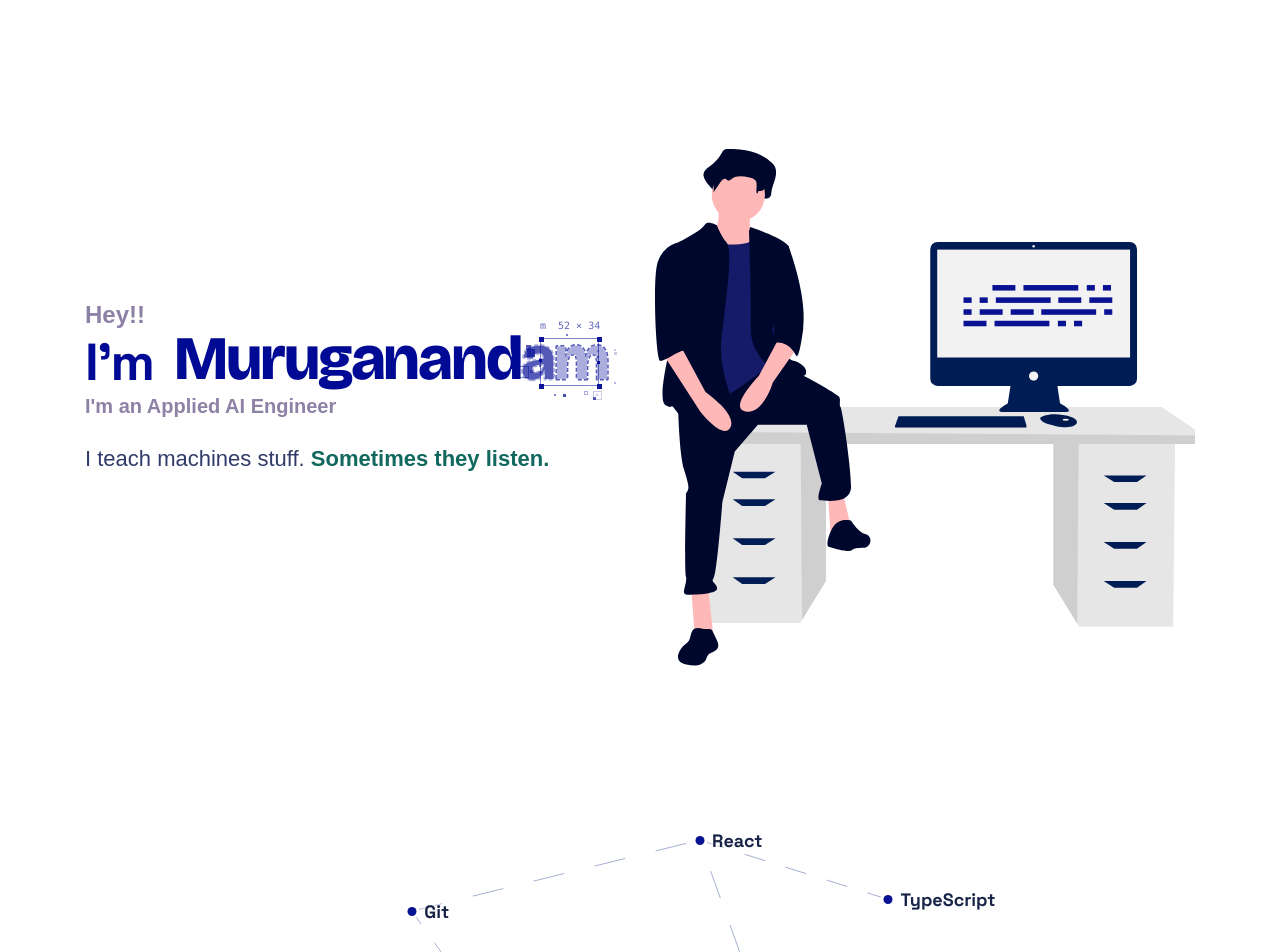
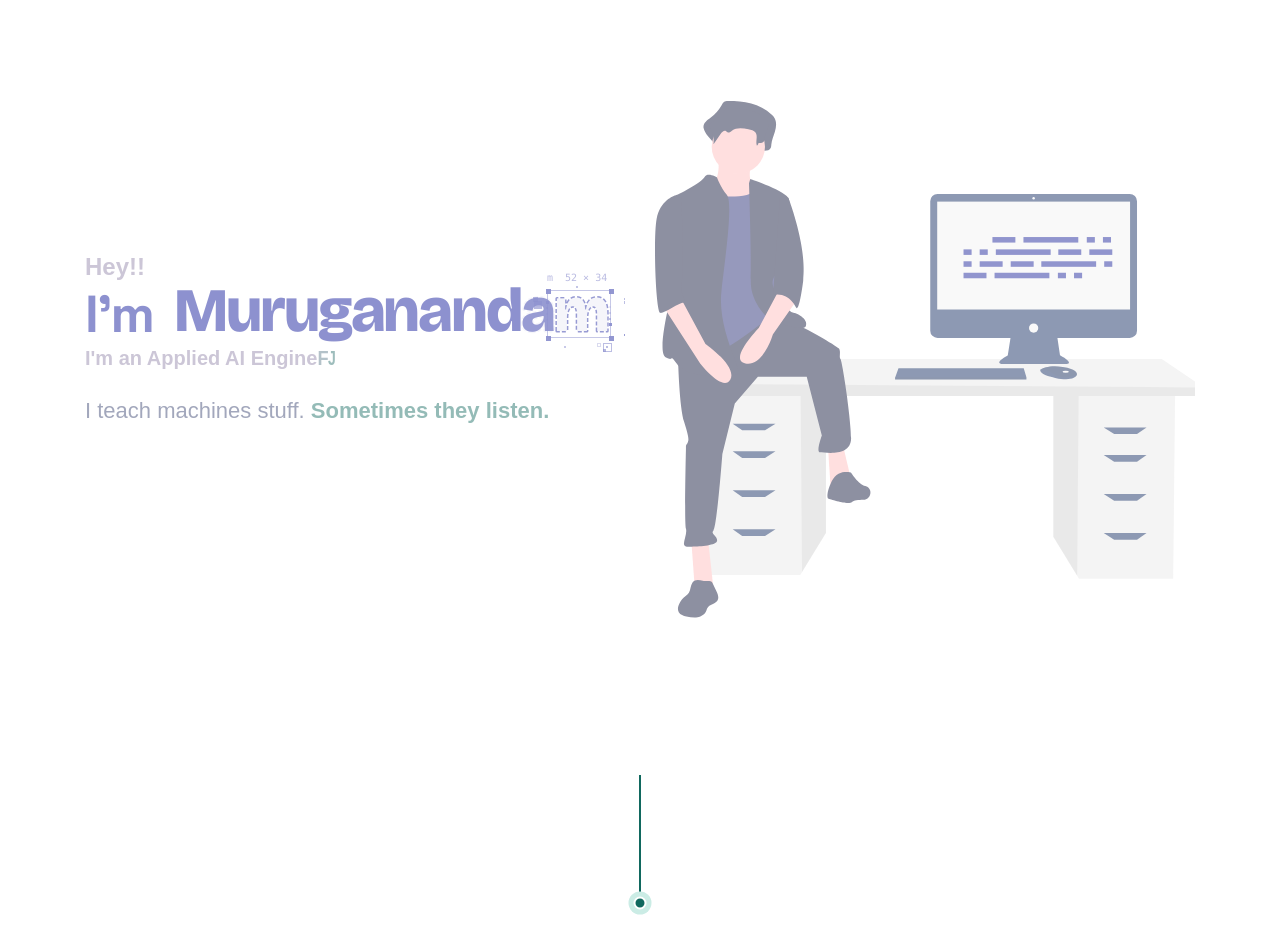
Before and after one commit to MuruganandamMG/Portfolio-doodle, a React (Vite) app: page / in a window 1280 px wide. Shown: the top 952 px of the page. Built offline with nearby package versions, Linux system fonts and the light colour scheme; a web font is replaced by a local one.

Commit message:
Make the hero to skills scroll transition more visible

```diff
--- a/src/components/SkillsGraph.jsx
+++ b/src/components/SkillsGraph.jsx
@@ -82,6 +82,9 @@ export default function SkillsGraph({ hero }) {
         }
       }}
     >
+      <div className="skills-graph-handoff" aria-hidden="true">
+        <span />
+      </div>
       <div className="skills-graph-field">
         {['desktop', 'mobile'].map(layout => (
           <svg
@@ -104,7 +107,6 @@ export default function SkillsGraph({ hero }) {
                   x2={mobile ? b.mx : b.x}
                   y2={mobile ? b.my : b.y}
                   pathLength="1"
-                  vectorEffect="non-scaling-stroke"
                   data-connected={from === active || to === active}
                   style={{ '--edge-delay': (index % 6) * 0.045 }}
                 />
--- a/src/components/SkillsGraph.scss
+++ b/src/components/SkillsGraph.scss
@@ -1,5 +1,10 @@
 .home-hero .particle-container {
 	opacity: calc(1 - var(--hero-exit, 0));
+}
+
+.home-hero .home-container {
+	transform: translateY(calc(-3rem * var(--hero-exit, 0)));
+	opacity: calc(1 - var(--hero-exit, 0) * 0.55);
 }
 
 .skills-graph {
@@ -11,11 +16,53 @@
 	background: #fff;
 }
 
+.skills-graph-handoff {
+	--signal: clamp(0, var(--graph-progress) * 2.2, 1);
+	position: relative;
+	height: clamp(5.5rem, 16vh, 9rem);
+}
+
+.skills-graph-handoff::before,
+.skills-graph-handoff::after,
+.skills-graph-handoff span {
+	content: '';
+	position: absolute;
+	left: 50%;
+}
+
+.skills-graph-handoff::before,
+.skills-graph-handoff::after {
+	inset-block-start: 0;
+	width: 2px;
+	height: 100%;
+	transform: translateX(-50%);
+	background: #d8dff4;
+}
+
+.skills-graph-handoff::after {
+	background: #11685e;
+	transform: translateX(-50%) scaleY(var(--signal));
+	transform-origin: top;
+}
+
+.skills-graph-handoff span {
+	top: calc(var(--signal) * 100%);
+	z-index: 1;
+	width: 13px;
+	height: 13px;
+	transform: translate(-50%, -50%);
+	border: 2px solid #fff;
+	border-radius: 50%;
+	background: #11685e;
+	box-shadow: 0 0 0 5px #cbece5;
+}
+
 .skills-graph-field {
 	position: relative;
 	width: min(100%, 62rem);
 	height: clamp(26rem, 61vw, 37rem);
 	margin-inline: auto;
+	transform: translateY(calc(3rem * (1 - var(--graph-progress))));
 }
 
 .skills-graph-edges {
@@ -31,21 +78,22 @@
 }
 
 .skills-graph-edges line {
-	stroke: #a6afd3;
-	stroke-width: 1;
+	stroke: #7d90c6;
+	stroke-width: 0.23;
 	stroke-dasharray: 1;
 	stroke-dashoffset: calc(1 - clamp(0, (var(--graph-progress) - var(--edge-delay)) * 1.6, 1));
 	transition: stroke 160ms ease, opacity 160ms ease;
 }
 
 .skills-graph-node {
+	--arrival: clamp(0, (var(--graph-progress) - var(--node-delay)) * 2, 1);
 	position: absolute;
 	left: var(--node-x);
 	top: var(--node-y);
 	display: flex;
 	align-items: center;
 	gap: 0.5rem;
-	transform: translate(calc(-1 * (0.375rem + var(--node-size) / 2)), -50%);
+	transform: translate(calc(-1 * (0.375rem + var(--node-size) / 2)), calc(-50% + (1 - var(--arrival)) * 1.4rem));
 	min-height: 32px;
 	padding: 0.25rem 0.375rem;
 	border: 0;
@@ -56,10 +104,11 @@
 	white-space: nowrap;
 	text-shadow: 0 0 4px #fff, 0 0 6px #fff, 0 0 8px #fff;
 	cursor: pointer;
-	opacity: clamp(0, (var(--graph-progress) - var(--node-delay)) * 2, 1);
+	opacity: var(--arrival);
 }
 
 .skills-graph-node:focus-visible {
+	--arrival: 1;
 	outline: 2px solid var(--graph-active);
 	outline-offset: 2px;
 	background: #fff;
@@ -90,7 +139,7 @@
 
 .skills-graph line[data-connected='true'] {
 	stroke: var(--graph-active);
-	stroke-width: 1.7;
+	stroke-width: 0.32;
 	stroke-dashoffset: 0;
 }
 
@@ -126,6 +175,16 @@
 }
 
 @media (prefers-reduced-motion: reduce) {
+	.home-hero .home-container,
+	.skills-graph-field {
+		transform: none;
+		opacity: 1;
+	}
+
+	.skills-graph-handoff {
+		display: none;
+	}
+
 	.home-hero .particle-container {
 		display: none;
 	}
@@ -136,6 +195,7 @@
 	}
 
 	.skills-graph-node {
+		--arrival: 1;
 		opacity: 1;
 	}
 
```
